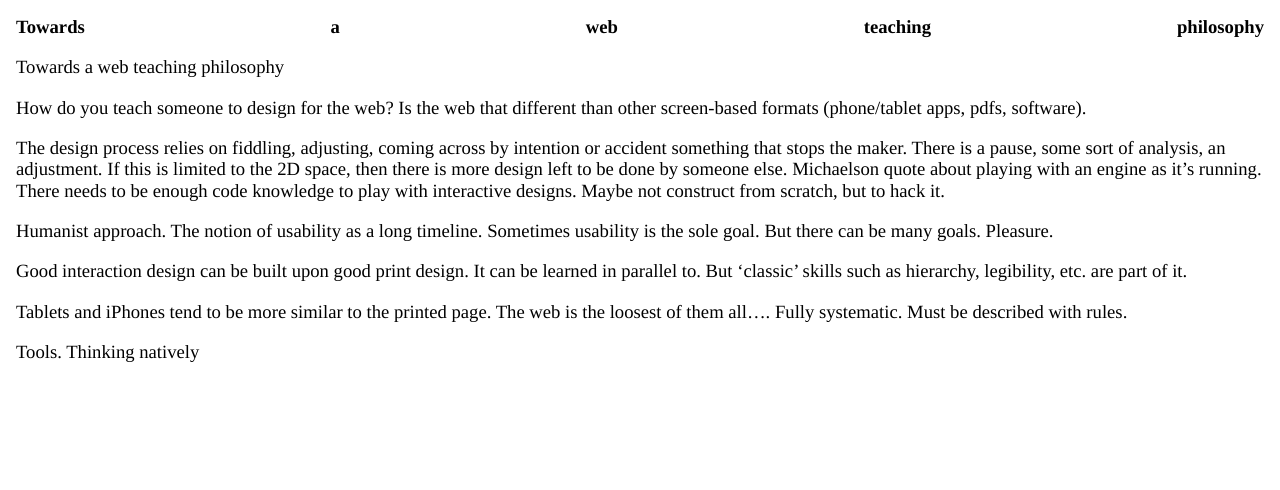
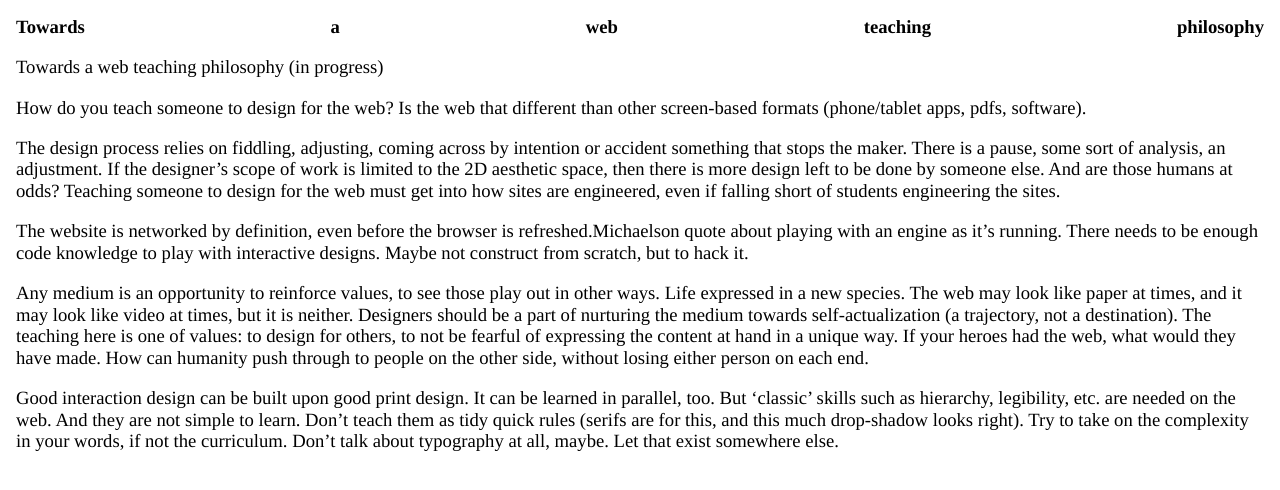
Before and after one commit to thedesignoffice/babybindery, a Jekyll site: the page built from _posts/2017-02-03-webphilosophy.md, in a window 1280 px wide. Shown: the top 490 px of the page. Built offline with Jekyll 4.4.1, drawn with Linux system fonts in a browser that asks for light colours.

Commit message:
new info

```diff
--- a/_posts/2017-02-03-webphilosophy.md
+++ b/_posts/2017-02-03-webphilosophy.md
@@ -6,16 +6,14 @@ content-type: demo
 
 ---
 
-Towards a web teaching philosophy
+Towards a web teaching philosophy (in progress)
 
 How do you teach someone to design for the web? Is the web that different than other screen-based formats (phone/tablet apps, pdfs, software).
 
-The design process relies on fiddling, adjusting, coming across by intention or accident something that stops the maker. There is a pause, some sort of analysis, an adjustment. If this is limited to the 2D space, then there is more design left to be done by someone else. Michaelson quote about playing with an engine as it’s running. There needs to be enough code knowledge to play with interactive designs. Maybe not construct from scratch, but to hack it.
+The design process relies on fiddling, adjusting, coming across by intention or accident something that stops the maker. There is a pause, some sort of analysis, an adjustment.  If the designer's scope of work is limited to the 2D aesthetic space, then there is more design left to be done by someone else. And are those humans at odds? Teaching someone to design for the web must get into how sites are engineered, even if falling short of students engineering the sites.
 
-Humanist approach. The notion of usability as a long timeline. Sometimes usability is the sole goal. But there can be many goals. Pleasure.
+The website is networked by definition, even before the browser is refreshed.Michaelson quote about playing with an engine as it’s running. There needs to be enough code knowledge to play with interactive designs. Maybe not construct from scratch, but to hack it.
 
-Good interaction design can be built upon good print design. It can be learned in parallel to. But ‘classic’ skills such as hierarchy, legibility, etc. are part of it.
+Any medium is an opportunity to reinforce values, to see those play out in other ways. Life expressed in a new species. The web may look like paper at times, and it may look like video at times, but it is neither. Designers should be a part of nurturing the medium towards self-actualization (a trajectory, not a destination). The teaching here is one of values: to design for others, to not be fearful of expressing the content at hand in a unique way. If your heroes had the web, what would they have made. How can humanity push through to people on the other side, without losing either person on each end.
 
-Tablets and iPhones tend to be more similar to the printed page. The web is the loosest of them all…. Fully systematic. Must be described with rules.
-
-Tools. Thinking natively
+Good interaction design can be built upon good print design. It can be learned in parallel, too. But ‘classic’ skills such as hierarchy, legibility, etc. are needed on the web. And they are not simple to learn. Don't teach them as tidy quick rules (serifs are for this, and this much drop-shadow looks right). Try to take on the complexity in your words, if not the curriculum. Don't talk about typography at all, maybe. Let that exist somewhere else.
```
